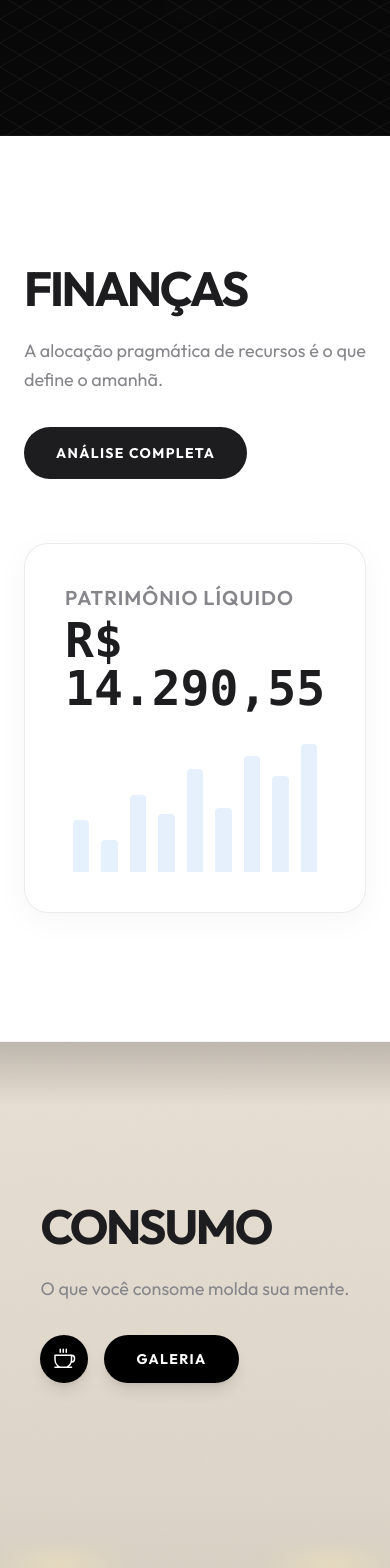
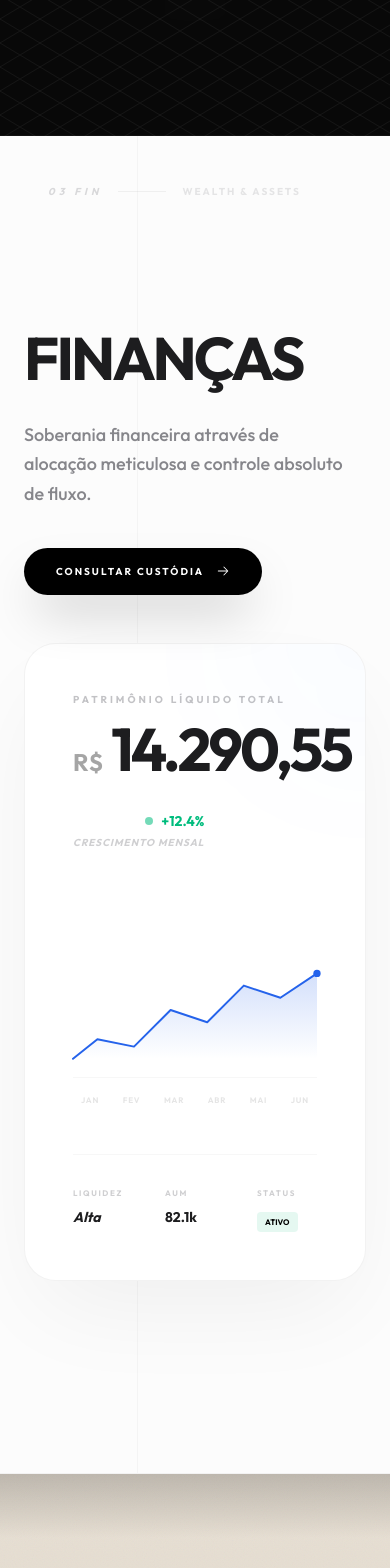
Before and after one commit to charlesmsobreira-cmd/InverseBrainrot, a Next.js app: page / in a window 390 px wide. Shown: the part 4160-5728 px from the top of the page. Built offline with nearby package versions, Linux system fonts and the light colour scheme; no server answers; the database is empty.

Commit message:
design: implement Swiss Bank Architecture theme for finance

```diff
--- a/src/components/SectionsLayout.tsx
+++ b/src/components/SectionsLayout.tsx
@@ -284,28 +284,152 @@ function StudySection() {
   );
 }
 
-// 3. Finance Section
+// 3. Finance Section — Swiss Bank Architecture
 function FinanceSection() {
   return (
-    <section id="financas" className="w-full bg-white py-32 border-b border-black/[0.05] relative overflow-hidden">
-      <div className="max-w-[1400px] mx-auto px-6 md:px-12 grid grid-cols-1 md:grid-cols-2 gap-16 items-center">
-        <div className="z-10">
-          <motion.h2 initial={{ opacity: 0, x: -50 }} whileInView={{ opacity: 1, x: 0 }} className="text-5xl md:text-8xl font-black uppercase tracking-tighter text-titanium-100 mb-6">Finanças</motion.h2>
-          <motion.p initial={{ opacity: 0, y: 20 }} whileInView={{ opacity: 1, y: 0 }} className="text-lg text-titanium-400 max-w-md leading-relaxed">A alocação pragmática de recursos é o que define o amanhã.</motion.p>
-          <Link href="/financas"><motion.button whileHover={{ scale: 1.05 }} whileTap={{ scale: 0.95 }} className="mt-8 px-8 py-4 bg-titanium-100 text-white font-bold tracking-widest uppercase text-sm flex items-center justify-center hover:bg-black transition-colors rounded-full">Análise Completa</motion.button></Link>
+    <section
+      id="financas"
+      className="w-full bg-[#fcfcfc] py-48 border-b border-black/[0.04] relative overflow-hidden flex items-center"
+    >
+      {/* Architectural Background Elements */}
+      <div className="absolute inset-0 pointer-events-none">
+        {/* Vertical thin line separating the layout */}
+        <div className="absolute left-[35%] top-0 bottom-0 w-px bg-black/[0.03]" />
+
+        {/* Curator Label */}
+        <div className="absolute top-12 left-12 flex items-center gap-4">
+          <span className="text-[10px] font-black tracking-[0.4em] text-titanium-400/30 uppercase italic">03 FIN</span>
+          <div className="w-12 h-px bg-black/[0.05]" />
+          <span className="text-[10px] font-bold tracking-[0.2em] text-titanium-400/20 uppercase">Wealth & Assets</span>
         </div>
-        <div className="relative">
-          <div className="p-10 glass-panel rounded-3xl group">
-            <div className="mb-8">
+      </div>
+
+      <div className="max-w-[1400px] mx-auto px-6 md:px-24 w-full grid grid-cols-1 md:grid-cols-12 gap-12 md:gap-24 items-center">
+
+        {/* Left Col — Narrative (3 cols) */}
+        <div className="md:col-span-4 z-10">
+          <motion.h2
+            initial={{ opacity: 0, x: -30 }}
+            whileInView={{ opacity: 1, x: 0 }}
+            transition={{ duration: 0.8 }}
+            className="text-6xl md:text-8xl font-black uppercase tracking-tighter text-titanium-100 mb-8"
+          >
+            Finanças
+          </motion.h2>
+          <motion.p
+            initial={{ opacity: 0, y: 20 }}
+            whileInView={{ opacity: 1, y: 0 }}
+            transition={{ duration: 0.8, delay: 0.2 }}
+            className="text-lg text-titanium-400 max-w-xs leading-relaxed mb-10 font-medium"
+          >
+            Soberania financeira através de alocação meticulosa e controle absoluto de fluxo.
+          </motion.p>
+          <Link href="/financas">
+            <motion.button
+              whileHover={{ scale: 1.05 }}
+              whileTap={{ scale: 0.95 }}
+              className="group px-8 py-4 bg-black text-white font-bold tracking-[0.2em] uppercase text-[10px] flex items-center gap-3 rounded-full shadow-2xl transition-all"
+            >
+              Consultar Custódia
+              <ArrowRight size={14} className="group-hover:translate-x-1 transition-transform" />
+            </motion.button>
+          </Link>
+        </div>
+
+        {/* Right Col — The "Vault" Visual (8 cols) */}
+        <div className="md:col-span-8 relative">
+          <motion.div
+            initial={{ opacity: 0, scale: 0.95, y: 20 }}
+            whileInView={{ opacity: 1, scale: 1, y: 0 }}
+            transition={{ duration: 0.8 }}
+            className="bg-white rounded-[2rem] p-12 shadow-[0_40px_100px_-20px_rgba(0,0,0,0.06)] border border-black/5 relative overflow-hidden"
+          >
+            {/* Background pattern in the card */}
+            <div className="absolute top-0 right-0 w-64 h-64 bg-azure-500/[0.02] rounded-full blur-3xl -translate-y-1/2 translate-x-1/2" />
+
+            <div className="flex flex-col md:flex-row justify-between items-start md:items-end gap-8 mb-16">
               <div>
-                <h3 className="text-xl font-semibold text-titanium-400 uppercase tracking-wider text-sm mb-1">Patrimônio Líquido</h3>
-                <div className="text-5xl font-mono text-titanium-100 font-bold">R$ 14.290,55</div>
+                <p className="text-[10px] font-black uppercase tracking-[0.3em] text-titanium-400/50 mb-3">Patrimônio Líquido Total</p>
+                <div className="flex items-baseline gap-2">
+                  <span className="text-2xl font-bold text-titanium-100/40">R$</span>
+                  <span className="text-6xl md:text-7xl font-black tracking-tighter text-titanium-100">14.290,55</span>
+                </div>
+              </div>
+
+              <div className="flex flex-col items-end text-right">
+                <div className="flex items-center gap-2 text-emerald-500 font-bold mb-1">
+                  <div className="w-2 h-2 rounded-full bg-emerald-500 animate-pulse" />
+                  <span className="text-sm">+12.4%</span>
+                </div>
+                <p className="text-[10px] font-bold uppercase tracking-[0.1em] text-titanium-400/40 italic">Crescimento Mensal</p>
               </div>
             </div>
-            <div className="h-32 w-full flex items-end gap-3 mt-4 px-2">
-              {[40, 25, 60, 45, 80, 50, 90, 75, 100].map((h, i) => <motion.div key={i} initial={{ height: 0 }} whileInView={{ height: `${h}%` }} transition={{ type: 'spring', damping: 15, delay: i * 0.05 }} className="flex-1 bg-azure-500/10 rounded-t-sm hover:bg-azure-500 transition-colors" />)}
+
+            {/* Premium Sparkline */}
+            <div className="relative h-48 w-full mt-10">
+              <svg viewBox="0 0 100 40" className="w-full h-full overflow-visible">
+                <defs>
+                  <linearGradient id="sparkline-grad" x1="0" y1="0" x2="0" y2="1">
+                    <stop offset="0%" stopColor="#2563eb" stopOpacity="0.2" />
+                    <stop offset="100%" stopColor="#2563eb" stopOpacity="0" />
+                  </linearGradient>
+                </defs>
+
+                {/* Area under the line */}
+                <motion.path
+                  initial={{ opacity: 0 }}
+                  whileInView={{ opacity: 1 }}
+                  transition={{ duration: 1.5, delay: 0.5 }}
+                  d="M0 40 L10 32 L25 35 L40 20 L55 25 L70 10 L85 15 L100 5 L100 40 Z"
+                  fill="url(#sparkline-grad)"
+                />
+
+                {/* The growth line */}
+                <motion.path
+                  fill="none"
+                  stroke="#2563eb"
+                  strokeWidth="0.8"
+                  strokeLinecap="round"
+                  strokeLinejoin="round"
+                  initial={{ pathLength: 0 }}
+                  whileInView={{ pathLength: 1 }}
+                  transition={{ duration: 2, ease: "easeInOut" }}
+                  d="M0 40 L10 32 L25 35 L40 20 L55 25 L70 10 L85 15 L100 5"
+                />
+
+                {/* Points */}
+                <motion.circle
+                  cx="100" cy="5" r="1.5" fill="#2563eb"
+                  initial={{ opacity: 0, scale: 0 }}
+                  whileInView={{ opacity: 1, scale: 1 }}
+                  transition={{ delay: 2 }}
+                />
+              </svg>
+
+              {/* Vertical Metric Separators */}
+              <div className="absolute bottom-0 left-0 right-0 flex justify-between px-2 pt-4 border-t border-black/[0.03]">
+                {['JAN', 'FEV', 'MAR', 'ABR', 'MAI', 'JUN'].map(m => (
+                  <span key={m} className="text-[8px] font-black text-black/10 tracking-widest">{m}</span>
+                ))}
+              </div>
             </div>
-          </div>
+
+            {/* Bottom Metrics Bar */}
+            <div className="mt-12 pt-8 border-t border-black/[0.03] grid grid-cols-3 gap-8">
+              <div>
+                <p className="text-[8px] font-black uppercase tracking-[0.2em] text-titanium-400/40 mb-2">Liquidez</p>
+                <p className="text-sm font-bold text-titanium-100 italic">Alta</p>
+              </div>
+              <div>
+                <p className="text-[8px] font-black uppercase tracking-[0.2em] text-titanium-400/40 mb-2">AUM</p>
+                <p className="text-sm font-bold text-titanium-100">82.1k</p>
+              </div>
+              <div>
+                <p className="text-[8px] font-black uppercase tracking-[0.2em] text-titanium-400/40 mb-2">Status</p>
+                <p className="text-[8px] font-bold text-black bg-emerald-500/10 px-2 py-1 rounded inline-block">ATIVO</p>
+              </div>
+            </div>
+          </motion.div>
         </div>
       </div>
     </section>
```
